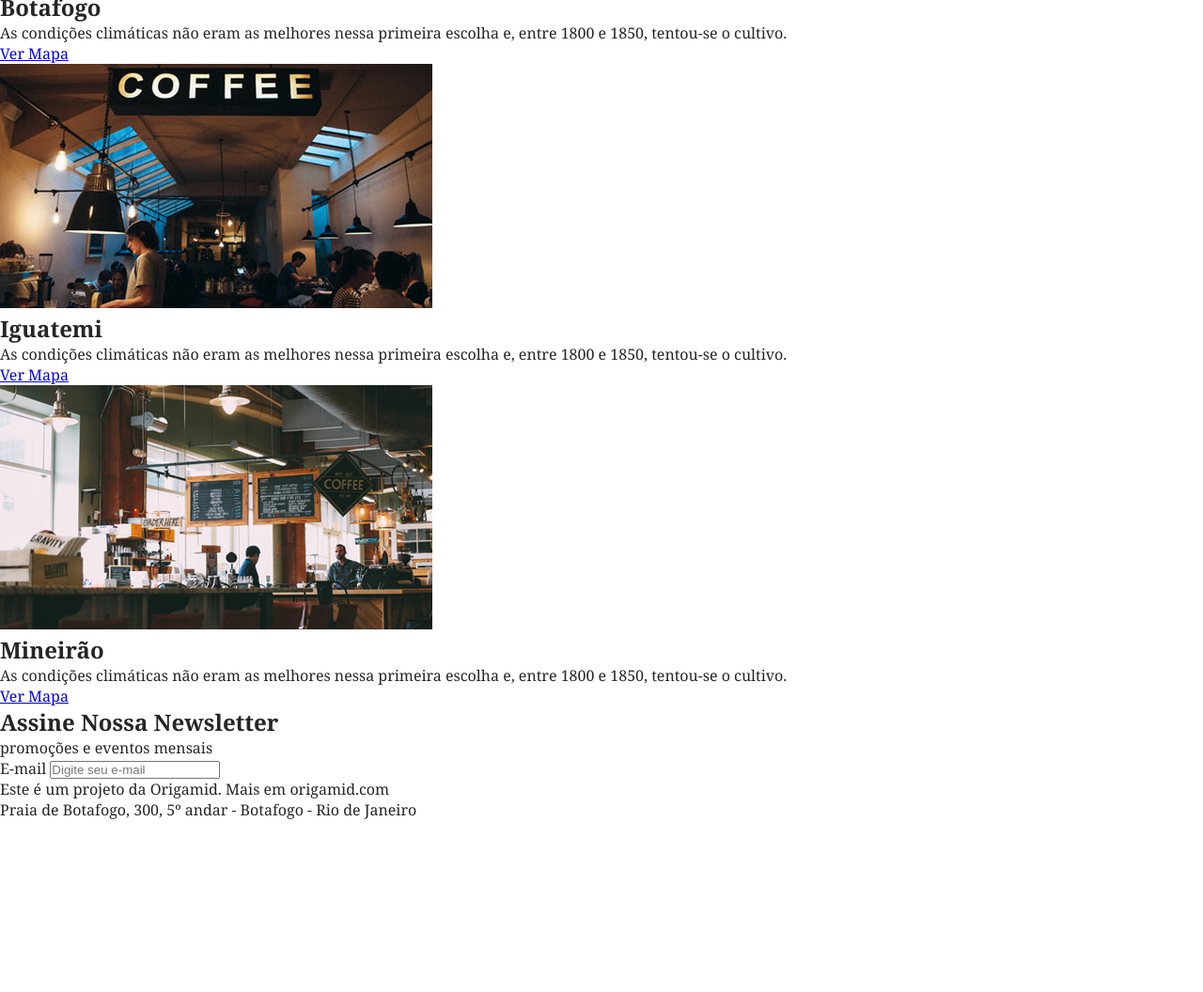
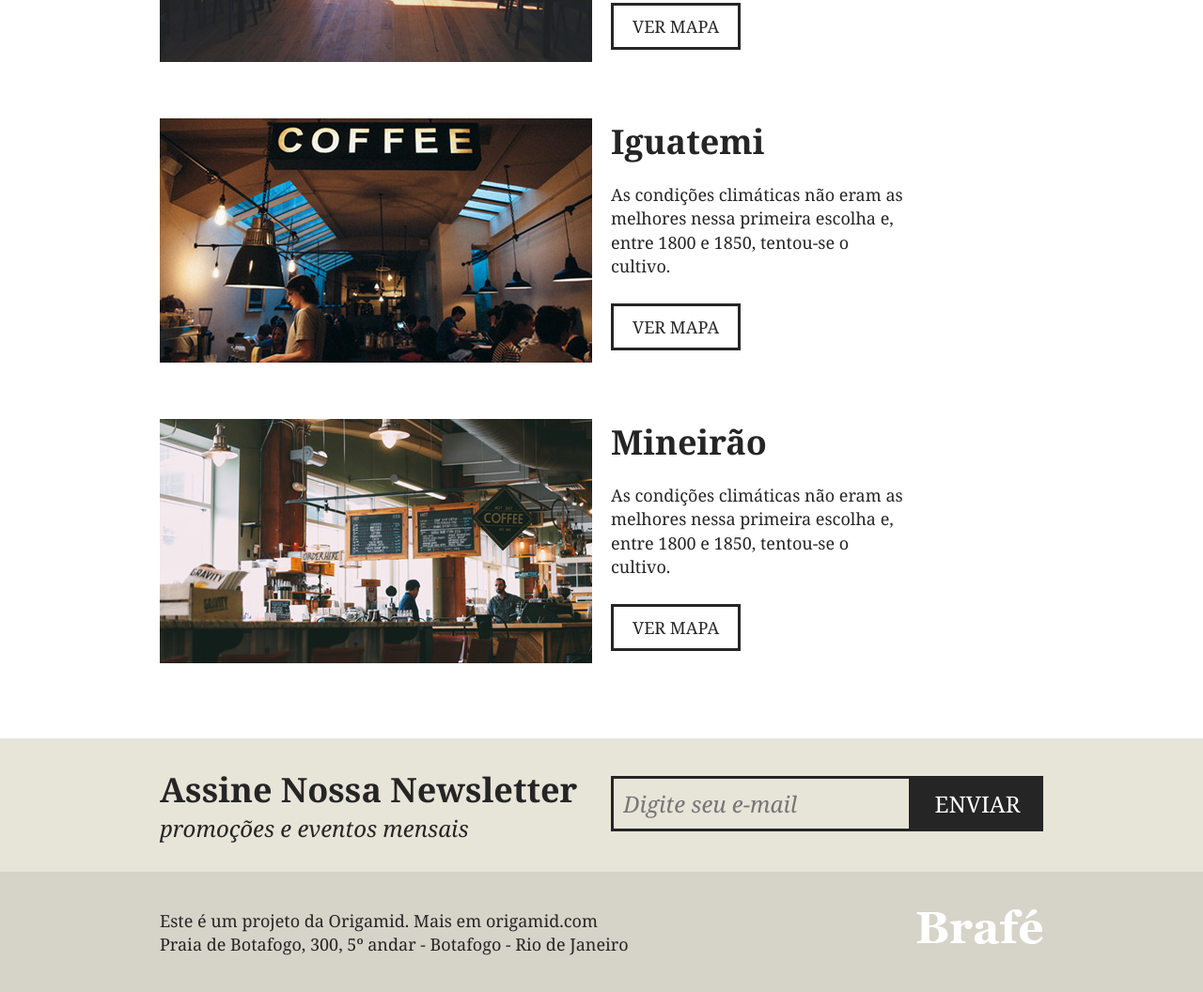
Before and after one commit to brunoEduardo17/site-brafe-original, a plain HTML site: page index.html in a window 1280 px wide. Shown: the part 2050-3106 px from the top of the page at 94% size. Before the commit the page ends 2965 px from the top, so only its background shows below. Drawn offline with Linux system fonts and the light colour scheme.

Commit message:
breakpoints

```diff
--- a/css/style.css
+++ b/css/style.css
@@ -1,12 +1,22 @@
+/*BREAKPOINTS
+
+960
+
+740
+
+*/
+
 /*Reset*/
 * {
     margin: 0;
     padding: 0;
+    box-sizing: border-box;
 }
 
 body {
     font-family: Georgia, serif;
     color: #252525;
+    box-sizing: border-box;
 }
 
 /*Menu*/
@@ -51,6 +61,13 @@
     font-size: 1.125em;
 }
 
+@media only screen and (max-width: 739px) {
+    .menu-nav {
+        float: none;
+        clear: both;
+    }
+}
+
 
 /*INTRO*/
 .intro {
@@ -79,6 +96,14 @@
     font-style: italic;
     font-size: 1.125em;
 }
+
+@media only screen and (max-width: 739px) {
+    .intro {
+        padding: 40px 0;
+    }
+}
+
+
 
 /*Sobre*/
 .sobre {
@@ -137,6 +162,27 @@
     max-width: 460px
 }
 
+@media only screen and (min-width: 739px) and (max-width: 980px) {
+    .sobre-container {
+        max-width: 720px;
+    }
+    .sobre-item {
+        width: 340px
+    }
+}
+
+@media only screen and (max-width: 739px){
+    .sobre-container{
+        max-width:300px
+    }
+    .sobre-item{
+        width:300px;
+        margin: 0 auto;
+    }
+}
+
+
+
 
 /*Produtos*/
 
@@ -183,15 +229,15 @@
     box-shadow: 0 0 0 5px currentColor;
 }
 
-.h2.produtos-paulista::before {
+.produtos-item .produtos-paulista::before {
     color: #492901;
 }
 
-.h2.produtos-carioca::before {
+.produtos-item .produtos-carioca::before {
     color: #c17139;
 }
 
-.h2.produtos-mineiro::before {
+.produtos-item .produtos-mineiro::before {
     color: #d7a54d;
 }
 
@@ -213,3 +259,177 @@
     padding: 15px 0;
     margin: 20px auto 0 auto;
 }
+
+@media only screen and (min-width: 739px) and (max-width: 980px) {
+    .produtos-container {
+        max-width: 720px;
+    }
+    .produtos-item {
+        width: 220px;
+    }
+}
+
+@media only screen and (max-width: 739px){
+    .produtos-container{
+        max-width:300px
+    }
+    .produtos-item{
+        margin: 0px auto 20px auto;
+    }
+}
+
+
+
+/*LOCAIS*/
+.locais {
+    max-width: 960px;
+    margin: 0 auto;
+    padding: 20px 0;
+}
+
+.locais-item {
+    clear: both;
+    margin: 60px auto;
+}
+
+.locais-item::after,
+.locais-item::before {
+    display: table;
+    content: '';
+    clear: both;
+}
+
+.locais-item img {
+    width: 460px;
+    display: block;
+    float: left;
+    margin: 0 10px;
+}
+
+.locais-item>div {
+    width: 460px;
+    float: left;
+    margin: 0 10px;
+}
+
+.locais-item h2 {
+    font-size: 2.25em;
+    margin-bottom: 20px;
+}
+
+.locais-item p {
+    font-size: 1.125em;
+    line-height: 1.4em;
+    max-width: 320px;
+    margin-bottom: 40px;
+}
+
+.locais-item a {
+    font-size: 1.125em;
+    text-transform: uppercase;
+    text-decoration: none;
+    border: 3px solid;
+    color: #252525;
+    padding: 10px 20px;
+}
+
+
+
+/*Assinatura*/
+
+.assine {
+    background: #e7e4d8;
+    padding: 30px 0;
+}
+
+.assine-container {
+    max-width: 960px;
+    margin: 0 auto;
+}
+
+.assine-container::after,
+.assine-container::before {
+    display: table;
+    content: '';
+    clear: both;
+}
+
+.assine-info {
+    width: 460px;
+    margin: 0 10px;
+    float: left;
+}
+
+.assine-info h2 {
+    font-size: 2.25em;
+}
+
+.assine-info p {
+    font-size: 1.5em;
+    font-style: italic;
+}
+
+.assine form {
+    width: 460px;
+    margin: 10px 10px 0 10px;
+    float: left;
+}
+
+.assine form label {
+    display: none;
+}
+
+.assine input {
+    width: 320px;
+    border: 3px solid #252525;
+    background: none;
+    font-size: 1.5em;
+    font-style: italic;
+    font-family: Georgia, serif;
+    padding: 10px;
+    float: left;
+}
+
+.assine button {
+    background: #252525;
+    border: none;
+    font-family: Georgia, serif;
+    text-transform: uppercase;
+    font-size: 1.5em;
+    width: 140px;
+    padding: 13px 0;
+    color: #fff;
+    cursor: pointer;
+}
+
+
+/*FOOTER */
+.footer {
+    background: #d6d3c8;
+    padding: 40px 0;
+}
+
+.footer-container {
+    max-width: 960px;
+    margin: 0 auto;
+}
+
+.footer-container::after,
+.footer-container::before {
+    display: table;
+    content: '';
+    clear: both;
+}
+
+.footer p {
+    float: left;
+    margin: 0 10px;
+    font-size: 1.125em;
+    line-height: 1.4em;
+}
+
+.footer img {
+    float: right;
+    margin: 0 10px;
+    display: block;
+}
--- a/index.html
+++ b/index.html
@@ -64,50 +64,55 @@
         </div>
         <a href="#" class="produtos-btn">Saiba mais</a>
     </section>
-    <section>
-        <div>
+
+    <section class="locais">
+        <div class="locais-item">
             <img src="./img/botafogo.jpg" alt="Brafé Unidade do Botafogo">
-        </div>
+
             <div>
                 <h2>Botafogo</h2>
                 <p>As condições climáticas não eram as melhores nessa primeira escolha e, entre 1800 e 1850, tentou-se o
                     cultivo.</p>
+                <a href="#">Ver Mapa</a>
             </div>
-        <a href="#">Ver Mapa</a>
-        <div>
+        </div>
+
+        <div class="locais-item">
             <img src="./img/iguatemi.jpg" alt="Brafé Unidade do Iguatemi">
-        </div>
             <div>
                 <h2>Iguatemi</h2>
                 <p>As condições climáticas não eram as melhores nessa primeira escolha e, entre 1800 e 1850, tentou-se o
                     cultivo.</p>
+                <a href="#">Ver Mapa</a>
             </div>
-        <a href="#">Ver Mapa</a>
-        <div>
+        </div>
+
+        <div class="locais-item">
             <img src="./img/mineirao.jpg" alt="Brafé Unidade do Mineirão">
-        </div>
             <div>
                 <h2>Mineirão</h2>
                 <p>As condições climáticas não eram as melhores nessa primeira escolha e, entre 1800 e 1850, tentou-se o
                     cultivo.</p>
+                <a href="#">Ver Mapa</a>
             </div>
-        <a href="#">Ver Mapa</a>
+        </div>
     </section>
 
-    <section>
-        <div>
-            <div>
+    <section class="assine">
+        <div class="assine-container">
+            <div class="assine-info">
                 <h2>Assine Nossa Newsletter</h2>
                 <p>promoções e eventos mensais</p>
             </div>
             <form>
                 <label>E-mail</label>
                 <input type="text" placeholder="Digite seu e-mail">
+                <button type="submit">Enviar</button>
             </form>
         </div>
     </section>
-    <footer>
-        <div>
+    <footer class="footer">
+        <div class="footer-container">
             <p>
                 Este é um projeto da Origamid. Mais em origamid.com
                 <br> Praia de Botafogo, 300, 5º andar - Botafogo - Rio de Janeiro
```
Lines whose indentation alone changed are shown as unchanged.
